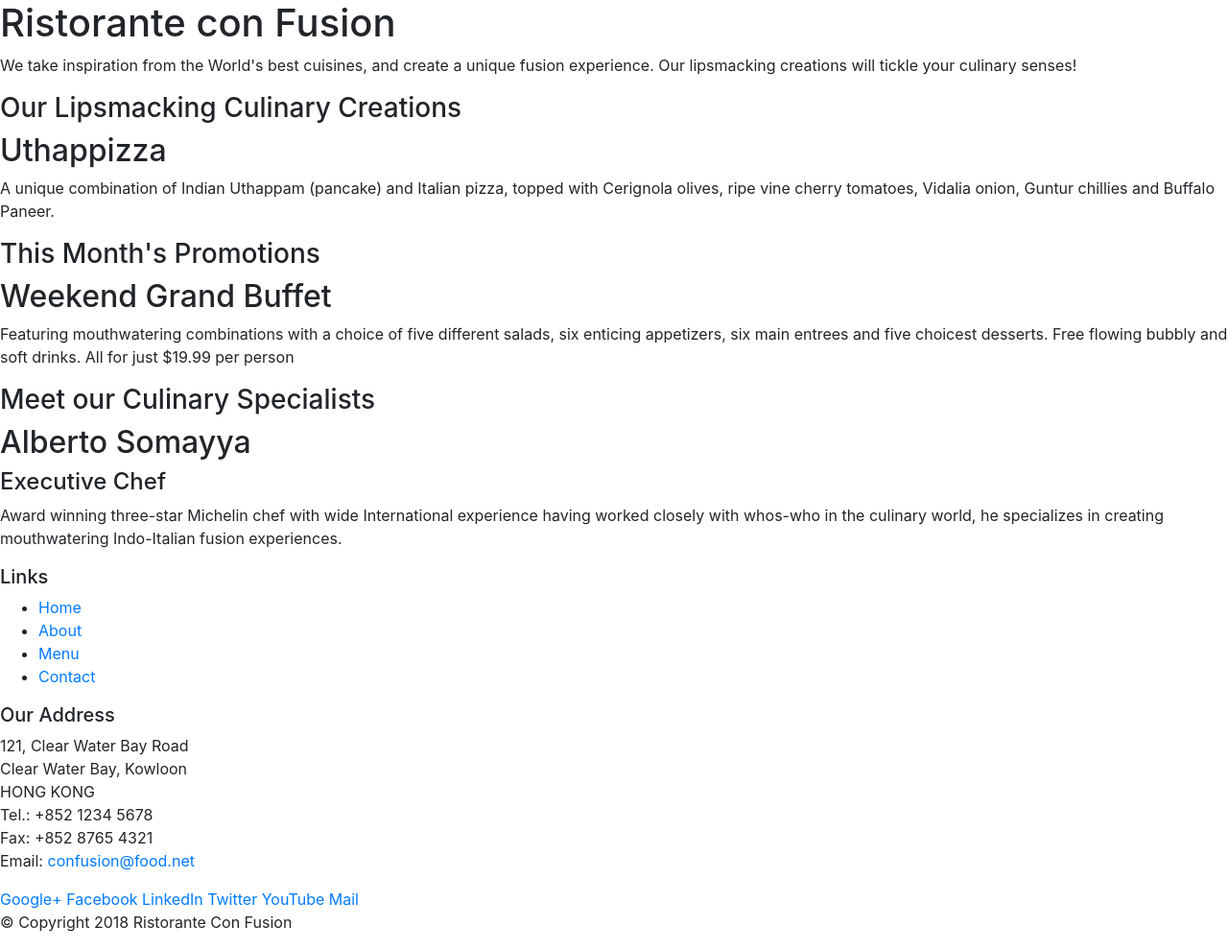
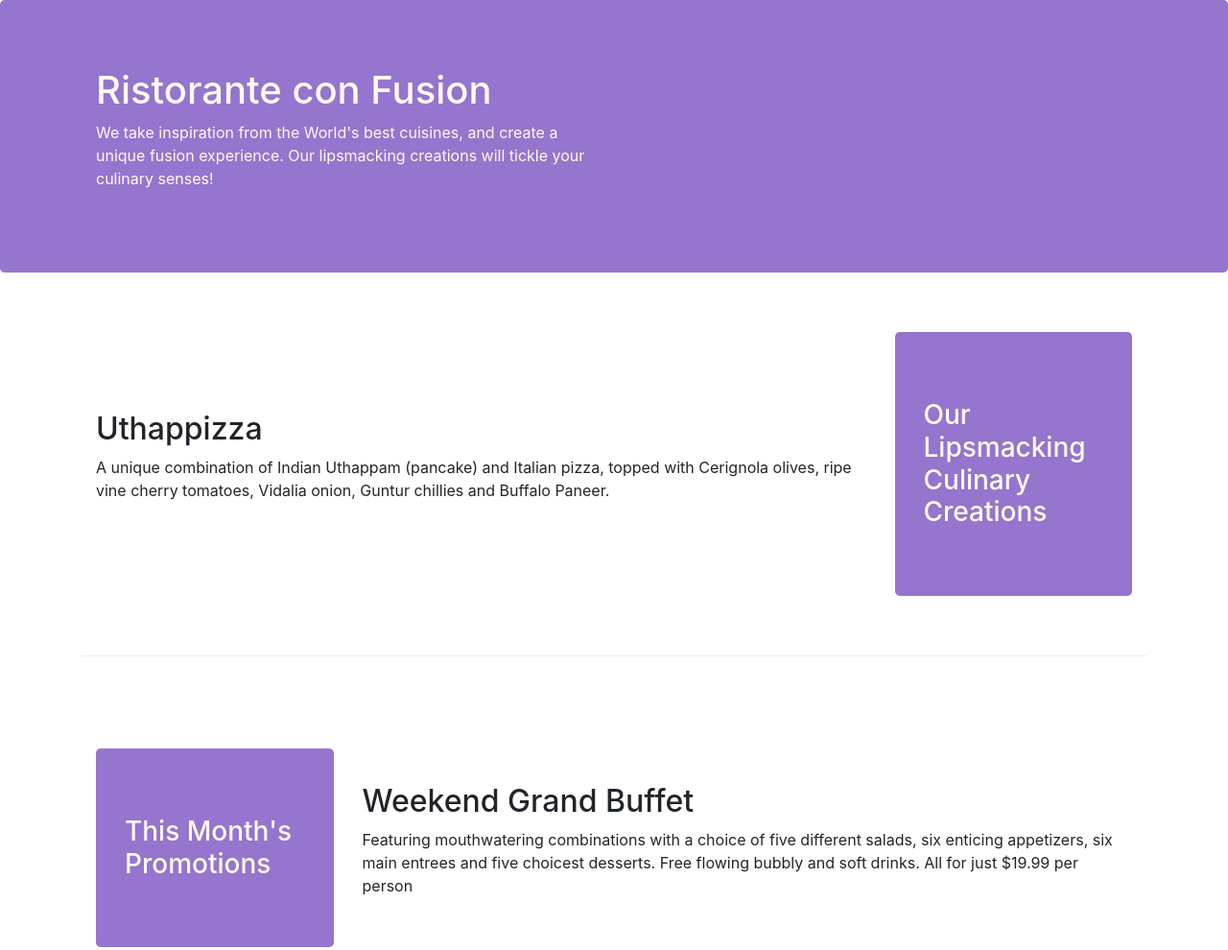
Before and after one commit to pranay-24/bootstrap, a website: page index.html in a window 1280 px wide. Shown: the top 990 px of the page at 96% size. Drawn offline with nearby package versions, Linux system fonts and the light colour scheme.

Commit message:
intro to bootstrap

```diff
--- /dev/null
+++ b/css/styles.css
@@ -0,0 +1,28 @@
+.row-header {
+    margin: 0px auto;
+    padding: 0px auto;
+}
+.row-content {
+    margin: 0px auto;
+    padding: 50px 0px 50px 0px;
+    border-bottom:1px ridge;
+    min-height:400px;
+}
+.footer{
+    background-color: #D1C4E9;
+    margin: 0px auto;
+    padding: 20px 0px 20px 0px
+}
+
+.jumbotron {
+    padding:70px 30px 70px 30px;
+    margin: 0px auto;
+    background: #9575CD;
+    color:floralwhite;
+}
+
+.address{
+    font-size:80%;
+    margin:0px ;
+    color: #0f0f0f;
+}
--- a/index.html
+++ b/index.html
@@ -9,51 +9,53 @@
 
     <!-- Bootstrap CSS -->
     <link rel="stylesheet" href="node_modules/bootstrap/dist/css/bootstrap.min.css">
+    <link rel="stylesheet" href="css/styles.css">
     <title>Ristorante Con Fusion</title>
 </head>
 
 <body>
 
-    <header>
-        <div>
-            <div>
-                <div>
+    <header class="jumbotron">
+        <div class="container">
+            <div class="row row-header">
+                <div class="col-12 col-sm-6">
                     <h1>Ristorante con Fusion</h1>
                     <p>We take inspiration from the World's best cuisines, and create a unique fusion experience. Our lipsmacking creations will tickle your culinary senses!</p>
                 </div>
-                <div>
+                <div class="col-12 col-sm">
                 </div>
             </div>
         </div>
     </header>
 
-    <div>
-        <div>
-            <div>
-                <h3>Our Lipsmacking Culinary Creations</h3>
+    <div class="container">
+        <div class="row row-content align-items-center">
+            <div class="col-12 col-sm-4 order-sm-last col-md-3 ">
+                <h3 class="jumbotron">Our Lipsmacking Culinary Creations</h3>
             </div>
-            <div>
+            <div class="col col-sm order-sm-first col-md">
                 <h2>Uthappizza</h2>
                 <p>A unique combination of Indian Uthappam (pancake) and Italian pizza, topped with Cerignola olives, ripe vine cherry tomatoes, Vidalia onion, Guntur chillies and Buffalo Paneer.</p>
             </div>
         </div>
 
 
-        <div>
-            <div>
-                <h3>This Month's Promotions</h3>
+        <div class="row row-content align-items-center">
+            <div class="col-12 col-sm-4 col-md-3">
+                    <h3 class="jumbotron">This Month's Promotions</h3>
             </div>
-            <div>
-                <h2>Weekend Grand Buffet</h2>
-                <p>Featuring mouthwatering combinations with a choice of five different salads, six enticing appetizers, six main entrees and five choicest desserts. Free flowing bubbly and soft drinks. All for just $19.99 per person </p>
+
+          <div class="col col-sm col-md ">
+            <h2 >Weekend Grand Buffet</h2>
+            <p>Featuring mouthwatering combinations with a choice of five different salads, six enticing appetizers, six main entrees and five choicest desserts. Free flowing bubbly and soft drinks. All for just $19.99 per person </p>
+          </div>
+       </div>
+
+        <div class="row row-content align-items-center">
+            <div class="col-12 col-sm-4 order-sm-last col-md-3">
+                <h3 class="jumbotron">Meet our Culinary Specialists</h3>
             </div>
-        </div>
-
-        <div>
-            <div>
-                <h3>Meet our Culinary Specialists</h3>
-            </div>
-            <div>
+            <div class="col col-sm order-sm-first  col-md">
                 <h2>Alberto Somayya</h2>
                 <h4>Executive Chef</h4>
                 <p>Award winning three-star Michelin chef with wide International experience having worked closely with whos-who in the culinary world, he specializes in creating mouthwatering Indo-Italian fusion experiences. </p>
@@ -61,19 +63,19 @@
         </div>
     </div>
 
-    <footer>
-        <div>
-            <div>
-                <div>
+    <footer class="footer">
+        <div class="container">
+            <div class="row">
+                <div class="col-4 offset-1 col-sm-2">
                     <h5>Links</h5>
-                    <ul>
+                    <ul class="list-unstyled ">
                         <li><a href="#">Home</a></li>
                         <li><a href="#">About</a></li>
                         <li><a href="#">Menu</a></li>
                         <li><a href="#">Contact</a></li>
                     </ul>
                 </div>
-                <div>
+                <div class="col-7 col-sm-5">
                     <h5>Our Address</h5>
                     <address>
 		              121, Clear Water Bay Road<br>
@@ -84,8 +86,8 @@
 		              Email: <a href="mailto:confusion@food.net">confusion@food.net</a>
 		           </address>
                 </div>
-                <div>
-                    <div>
+                <div class="col-12 col-sm-4 align-self-center">
+                    <div class="text-center">
                         <a href="http://google.com/+">Google+</a>
                         <a href="http://www.facebook.com/profile.php?id=">Facebook</a>
                         <a href="http://www.linkedin.com/in/">LinkedIn</a>
@@ -95,8 +97,8 @@
                     </div>
                 </div>
            </div>
-           <div>
-                <div>
+           <div class="row justify-content-center">
+                <div class="col-auto">
                     <p>© Copyright 2018 Ristorante Con Fusion</p>
                 </div>
            </div>
```
